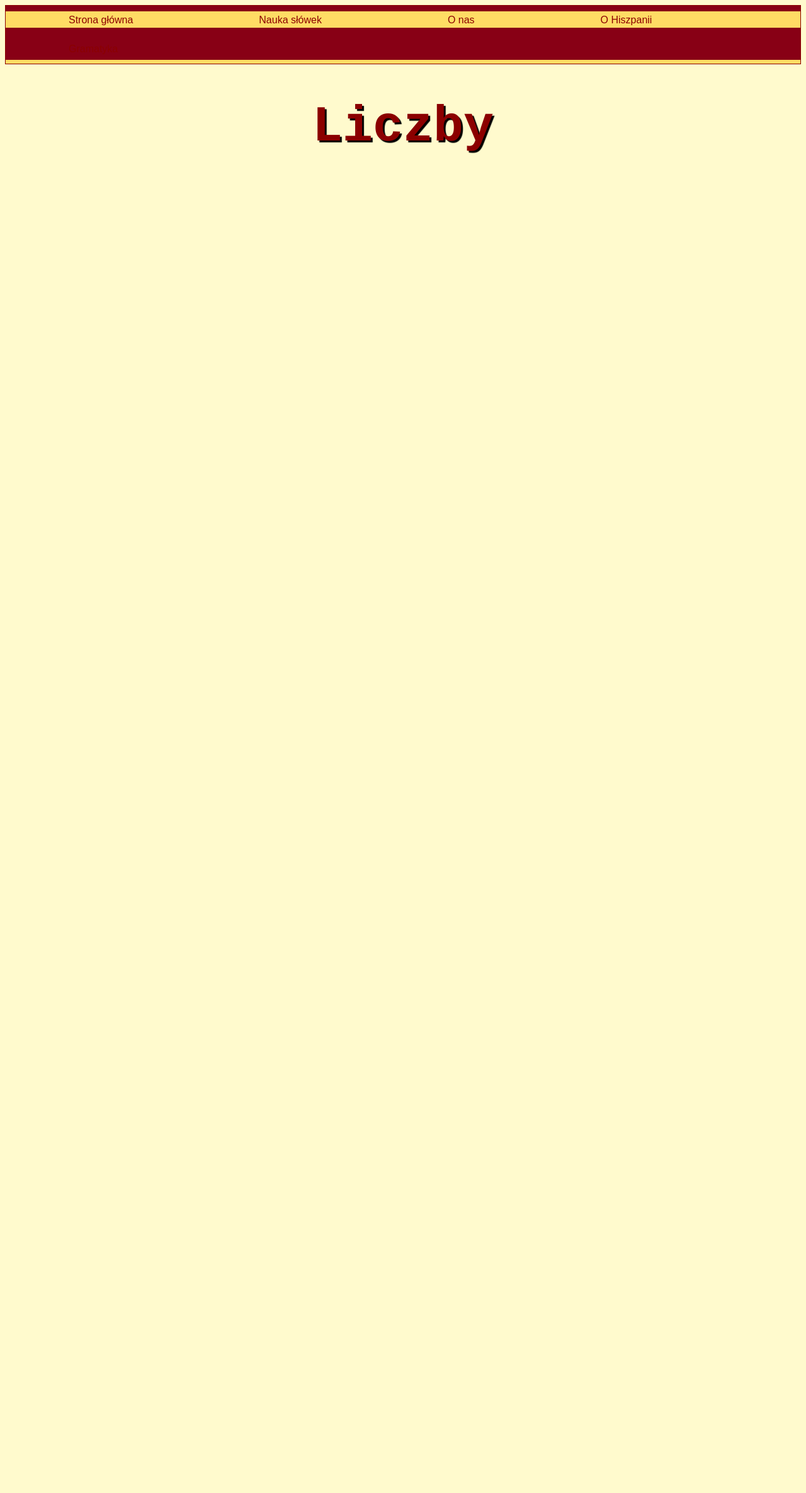
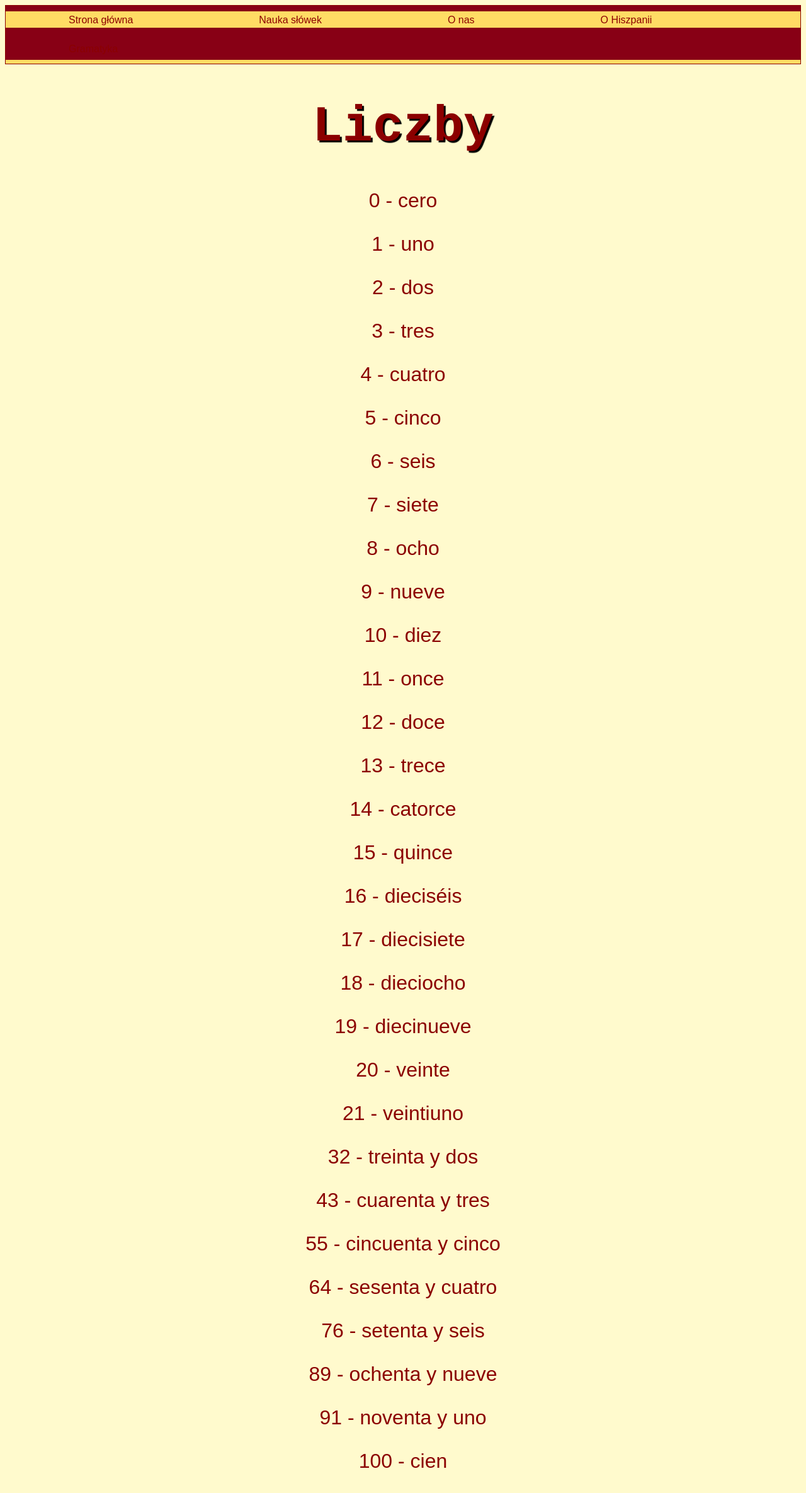
Before and after one commit to KKarolinaKK/Nauka_jezyka_hiszpanskiego, a Django app: page /liczby/ in a window 1280 px wide. Shown: the whole page at 63% size. Before the commit the page ends 244 px from the top, so only its background shows below. Run offline with Django 3.2, Linux system fonts and the light colour scheme.

Commit message:
Dodałam liczby

```diff
--- a/uploads/templates/liczby.html
+++ b/uploads/templates/liczby.html
@@ -1,4 +1,35 @@
 {% extends 'slowka.html' %}
 {% block content %}
       <h1>Liczby</h1>
+<p>0 - cero</p>
+<p>1 - uno</p>
+<p>2 - dos</p>
+<p>3 - tres</p>
+<p>4 - cuatro</p>
+<p>5 - cinco</p>
+<p>6 - seis</p>
+<p>7 - siete</p>
+<p>8 - ocho</p>
+<p>9 - nueve</p>
+<p>10 - diez</p>
+<p>11 - once</p>
+<p>12 - doce</p>
+<p>13 - trece</p>
+<p>14 - catorce</p>
+<p>15 - quince</p>
+<p>16 - dieciséis</p>
+<p>17 - diecisiete</p>
+<p>18 - dieciocho</p>
+<p>19 - diecinueve</p>
+<p>20 - veinte</p>
+<p>21 - veintiuno</p>
+<p>32 - treinta y dos</p>
+<p>43 - cuarenta y tres</p>
+<p>55 - cincuenta y cinco</p>
+<p>64 - sesenta y cuatro</p>
+<p>76 - setenta y seis</p>
+<p>89 - ochenta y nueve</p>
+<p>91 - noventa y uno</p>
+<p>100 - cien</p>
+
 {% endblock %}
```
